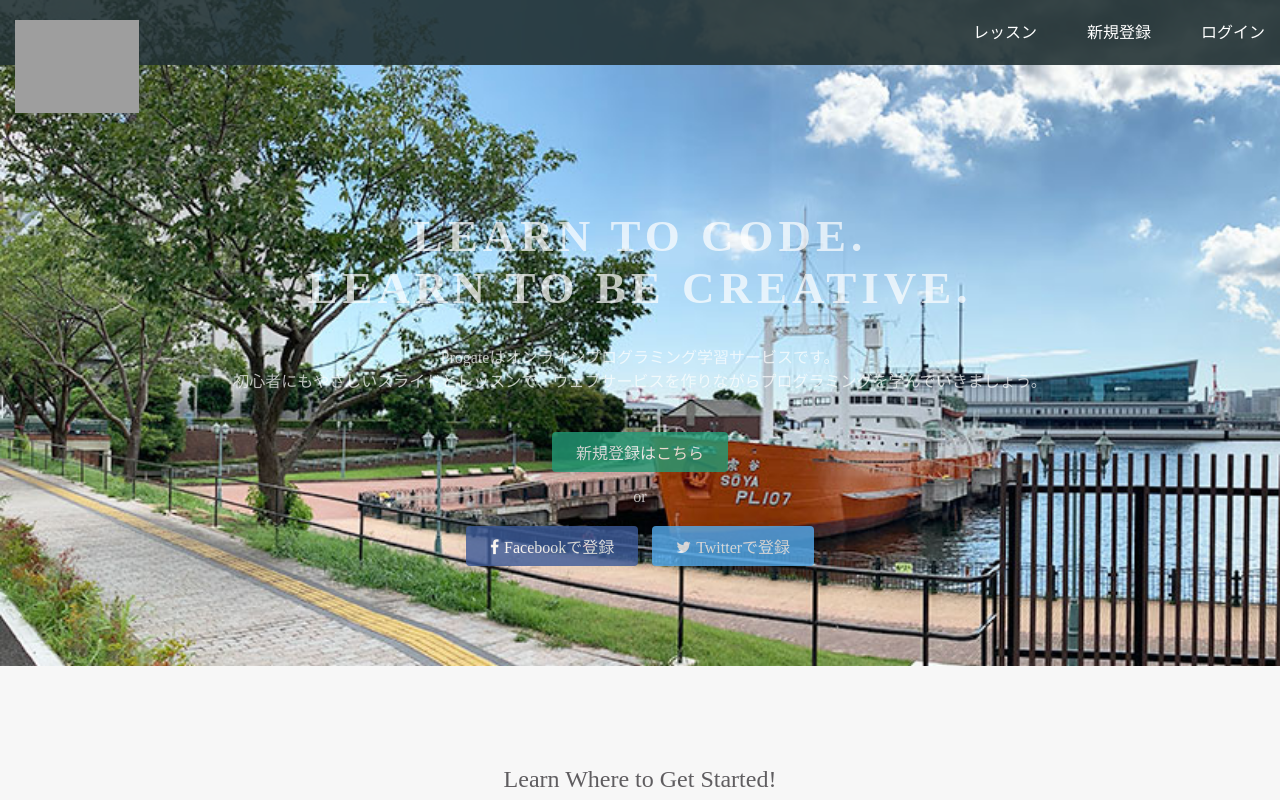
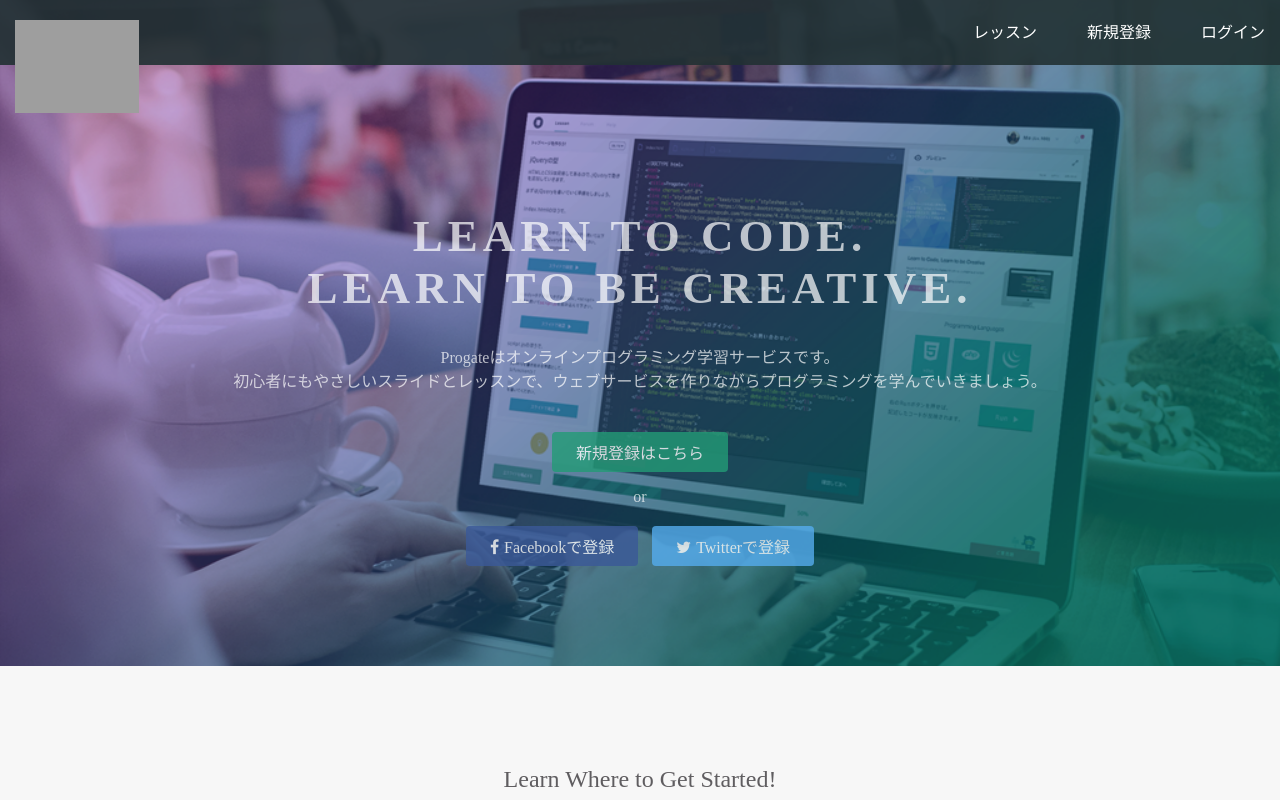
Before and after one commit to masakurai123/masakurai123.github.io, a plain HTML site: page index.html in a window 1280 px wide. Shown: the top 800 px of the page. Drawn offline with Linux system fonts and the light colour scheme; grey boxes are pictures that could not be loaded.

Commit message:
Update stylesheet.css

```diff
--- a/stylesheet.css
+++ b/stylesheet.css
@@ -19,7 +19,7 @@ a {
 
 .top-wrapper {
   padding: 180px 0 100px 0;
-  background-image: url(top2.png);
+  background-image: url(top.png);
   background-size: cover;
   color: white;
   text-align: center;
```
